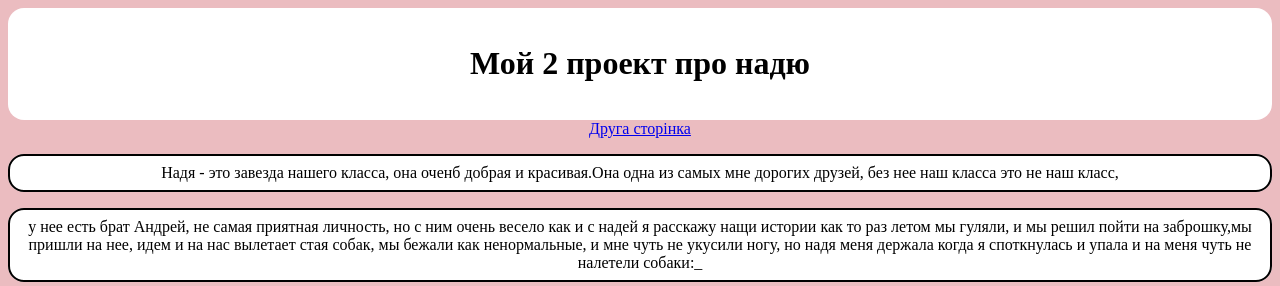
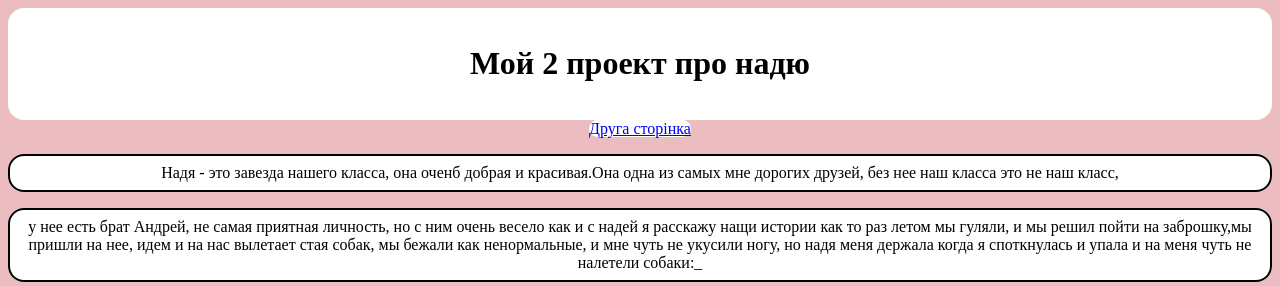
Before and after one commit to millewexx/Nadyamyfriend, a plain HTML site: page index.html in a window 1280 px wide. Shown: the top 286 px of the page. Drawn offline with Linux system fonts and the light colour scheme.

Commit message:
Update style.css

```diff
--- a/style.css
+++ b/style.css
@@ -65,3 +65,8 @@ img {
     background-color: rgb(255, 255, 255);
     border-radius: 15px;
 }
+
+main a{
+ border-radius: 16px;
+ background-color:white;
+}
```
